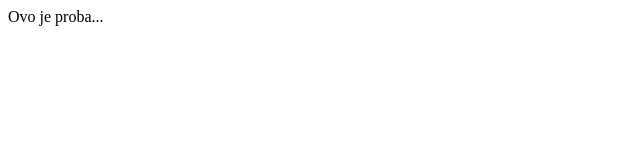
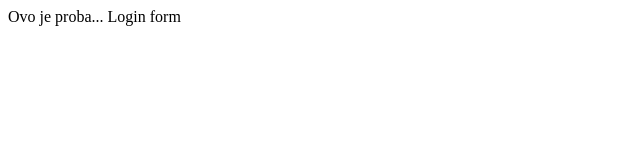
Before and after one commit to OtonLjuma/Proba, a plain HTML site: page index.html in a window 1280 px wide. Shown: the full height of the page, 0-640 px from the left. Drawn offline with Linux system fonts and the light colour scheme.

Commit message:
login form

```diff
--- /dev/null
+++ b/dir2/app2.js
@@ -0,0 +1 @@
+console.log(1243);
--- a/index.html
+++ b/index.html
@@ -5,5 +5,6 @@
     </head>
     <body>
         Ovo je proba...
+        Login form
     </body>
 </html>
```
Also changed, not shown: login.html (added, +1 -0 lines), log.txt (added).
